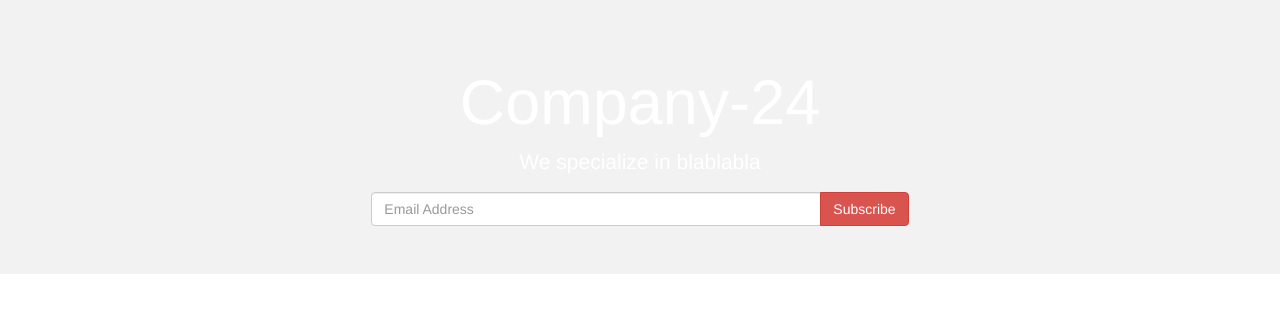
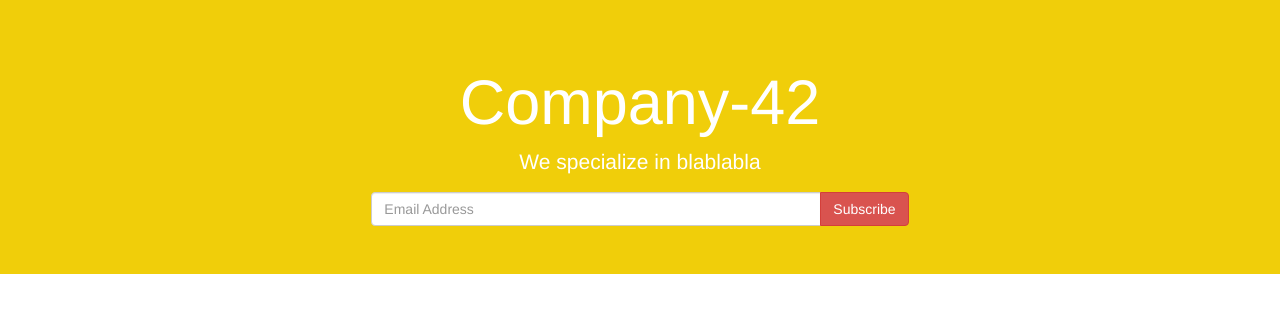
Before and after one commit to AbhishekPolamarasetty/django_jenkins, a Django app: page / in a window 1280 px wide. Shown: the top 313 px of the page. Run offline with Django 4.2, Linux system fonts and the light colour scheme; some libraries are stand-ins or nearby versions.

Commit message:
changed background color

```diff
--- a/app/templates/index.html
+++ b/app/templates/index.html
@@ -11,7 +11,7 @@
   <script src="{% static 'js/bootstrap.min.js' %}"></script>
   <style>
   .jumbotron {
-    background-color: #f2f2f2;
+    background-color: #f0ce0a;
     color: #fff;
   }
   </style>
@@ -19,7 +19,7 @@
 <body>
 
 <div class="jumbotron text-center">
-  <h1>Company-24</h1>
+  <h1>Company-42</h1>
   <p>We specialize in blablabla</p>
   <form class="form-inline">
     <div class="input-group">
```
